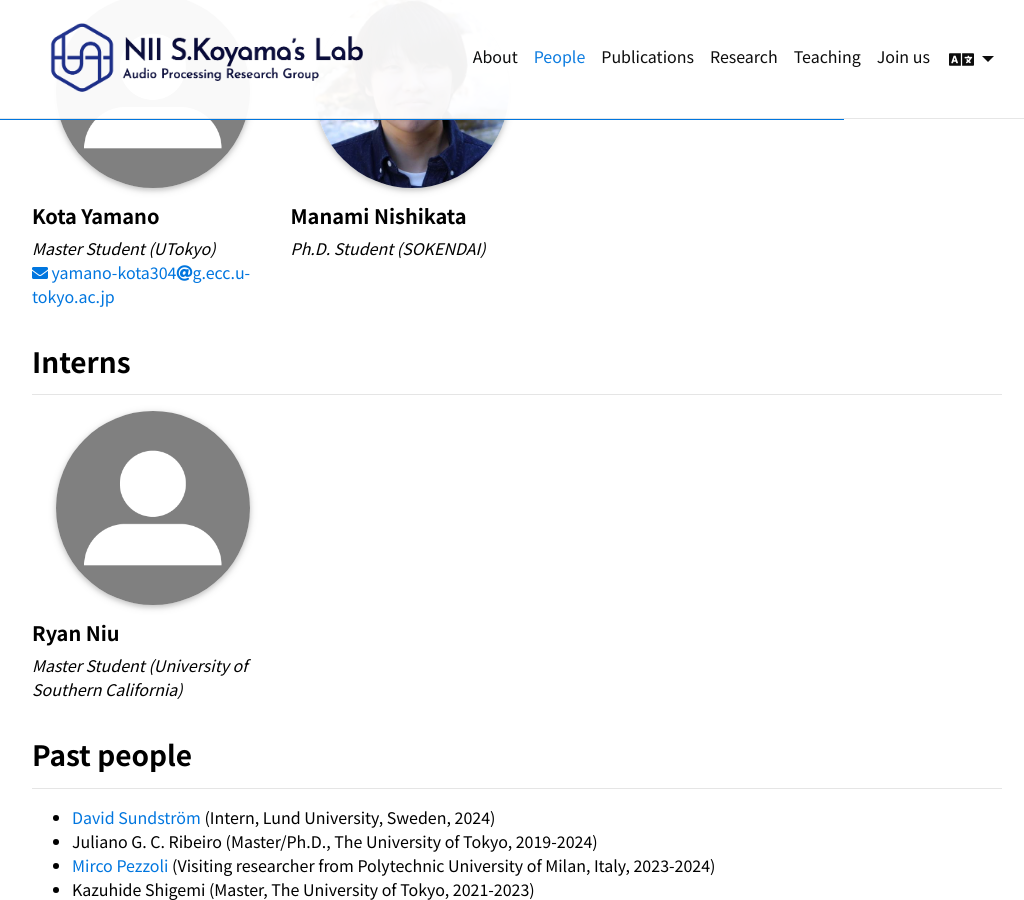
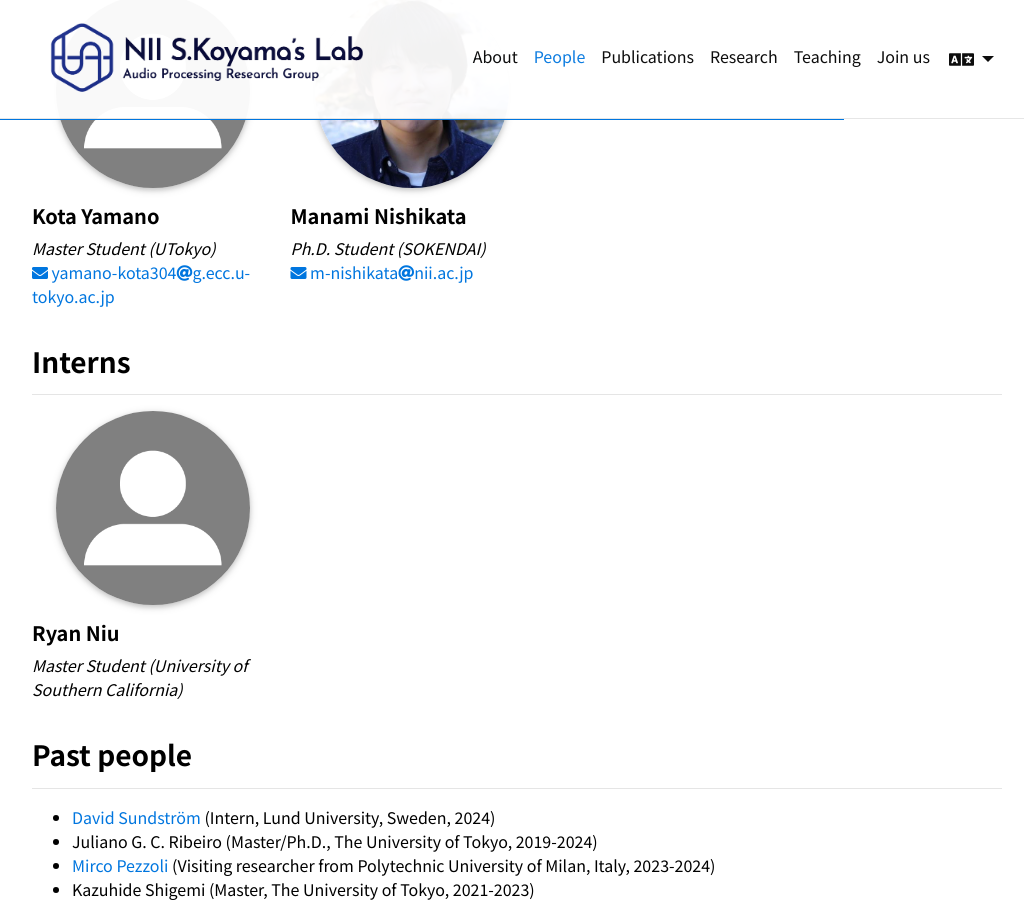
Before and after one commit to skoyamalab/skoyamalab.github.io, a Jekyll site: the page built from _pages/people.md, in a window 1280 px wide and 900 px high, scrolled down 1075 px. Shown: the whole window, without its empty margins (123-1147 px from the left). Built offline with Jekyll 4.4.1, drawn with Linux system fonts in a browser that asks for light colours; full-size pictures stand in for the smaller copies a plugin makes; comment, search, counter and statistics services are not loaded; a style sheet for code colours, icons or effects is not loaded.

Commit message:
updated people

```diff
--- a/_pages/people.md
+++ b/_pages/people.md
@@ -81,6 +81,7 @@ nav_order: 1
     <div class="address">
         <h5>Manami Nishikata</h5>
         <p><em>Ph.D. Student (SOKENDAI)</em></p>
+        <p><a href="#"><i class="fas fa-envelope"></i> m-nishikata<i class="fas fa-at"></i>nii.ac.jp</a></p>
     </div>
 </div>
 
```
Also changed, not shown: _pages_ja/people.md (+1 -0 lines).
